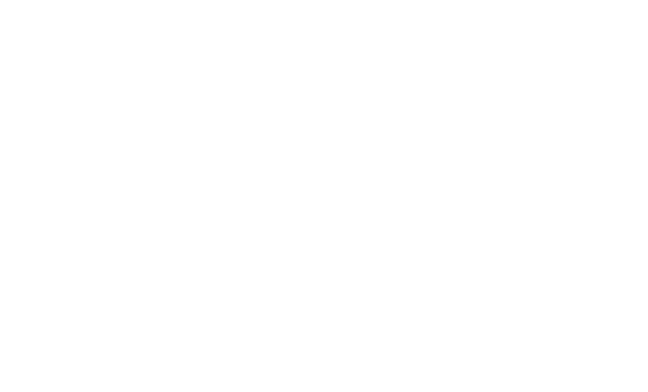
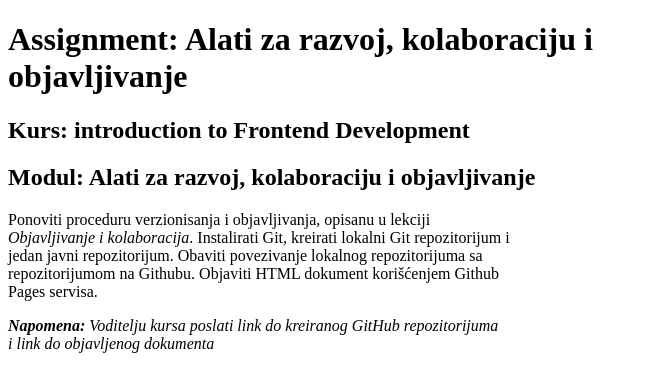
Before and after one commit to jovan-vlajic/itacademy_assignment_01, a plain HTML site: page index.html in a window 1280 px wide. Shown: the whole page, without its empty margins (0-648 px from the left). Drawn offline with Linux system fonts and the light colour scheme.

Commit message:
izrada html

```diff
--- a/index.html
+++ b/index.html
@@ -2,10 +2,37 @@
 <html lang="en">
 <head>
     <meta charset="UTF-8">
+    <meta name="author" content="Jovan Vlajic">
 
-    <title>Document</title>
+    <title>Jovan Vlajic _ Assignment 01</title>
 </head>
 <body>
 
+<h1>
+    Assignment: Alati za razvoj, kolaboraciju i <br>
+    objavljivanje
+</h1>
+
+<h2>
+    Kurs: introduction to Frontend Development
+</h2>
+
+<h2>
+    Modul: Alati za razvoj, kolaboraciju i objavljivanje
+</h2>
+
+<p>
+    Ponoviti proceduru verzionisanja i objavljivanja, opisanu u lekciji <br>
+    <i>Objavljivanje i kolaboracija</i>. Instalirati Git, kreirati lokalni Git repozitorijum i <br>
+    jedan javni repozitorijum. Obaviti povezivanje lokalnog repozitorijuma sa <br>
+    repozitorijumom na Githubu. Objaviti HTML dokument korišćenjem Github <br>
+    Pages servisa.
+</p>
+
+<p>
+    <i><b>Napomena:</b> Voditelju kursa poslati link do kreiranog GitHub repozitorijuma <br>
+    i link do objavljenog dokumenta</i>
+</p>
+
 </body>
 </html>
```
